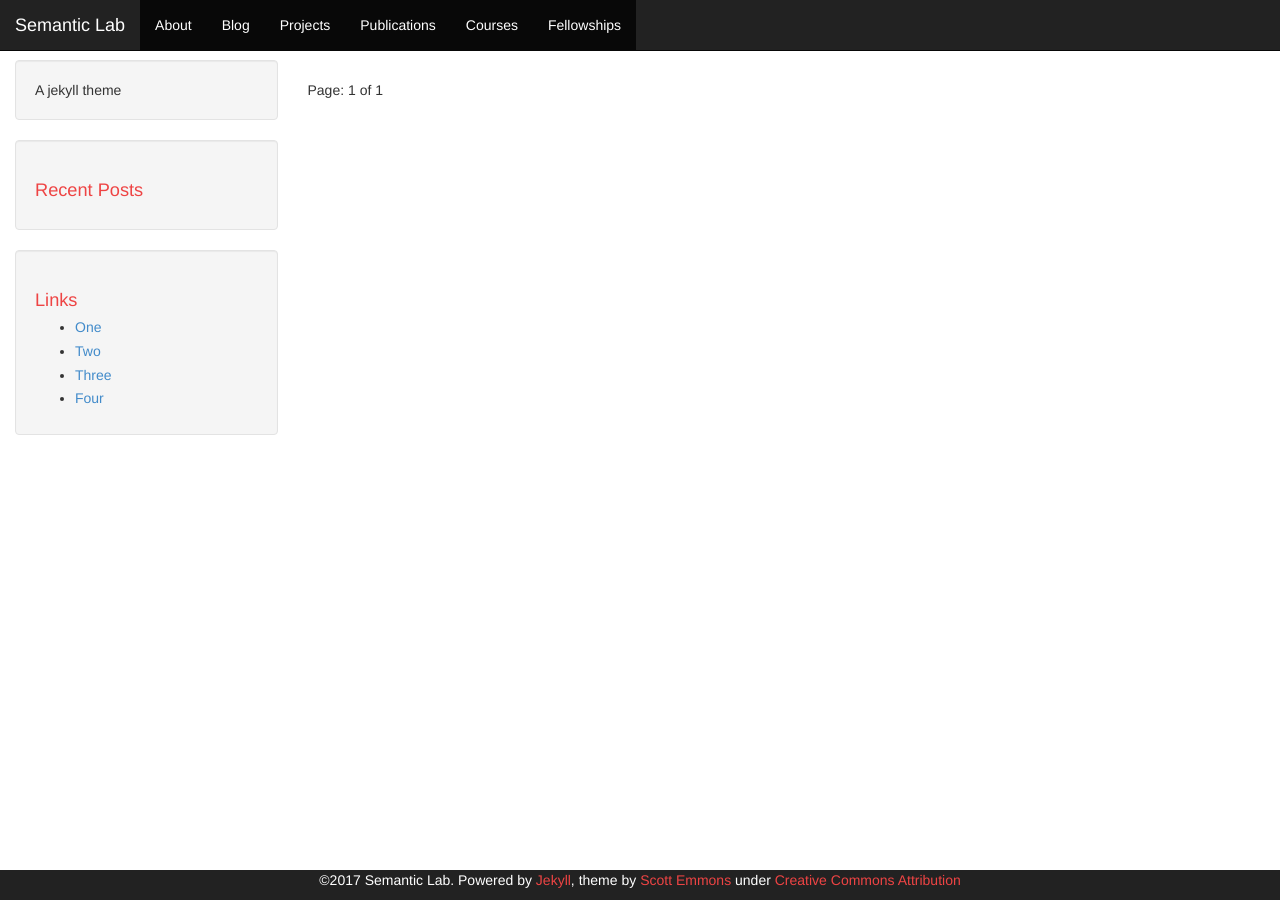
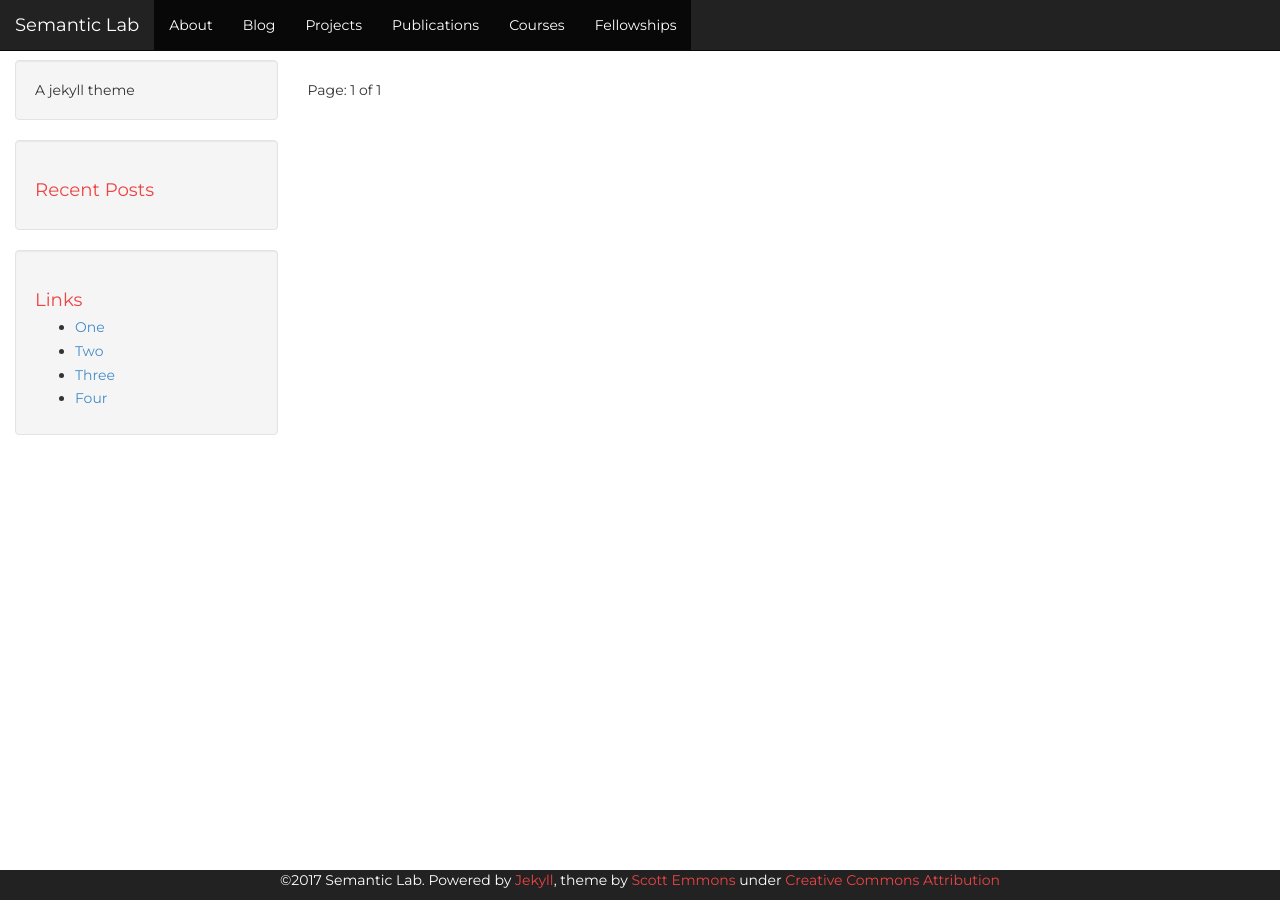
Before and after one commit to SemanticLab/semanticlab.github.io, a Jekyll site: the page built from index.html, in a window 1280 px wide. Built offline with Jekyll 4.4.1, drawn with Linux system fonts in a browser that asks for light colours; the list of posts is cut into pages by our own code.

Commit message:
imported Google Fonts

```diff
--- a/css/theme.css
+++ b/css/theme.css
@@ -1,3 +1,9 @@
+@import url('https://fonts.googleapis.com/css?family=Montserrat:400,400i,700,700i');
+
+* {
+    font-family: "Montserrat", Verdana, sans-serif;
+}
+
 body {
     padding-top: 60px;
     padding-bottom: 60px;
```
